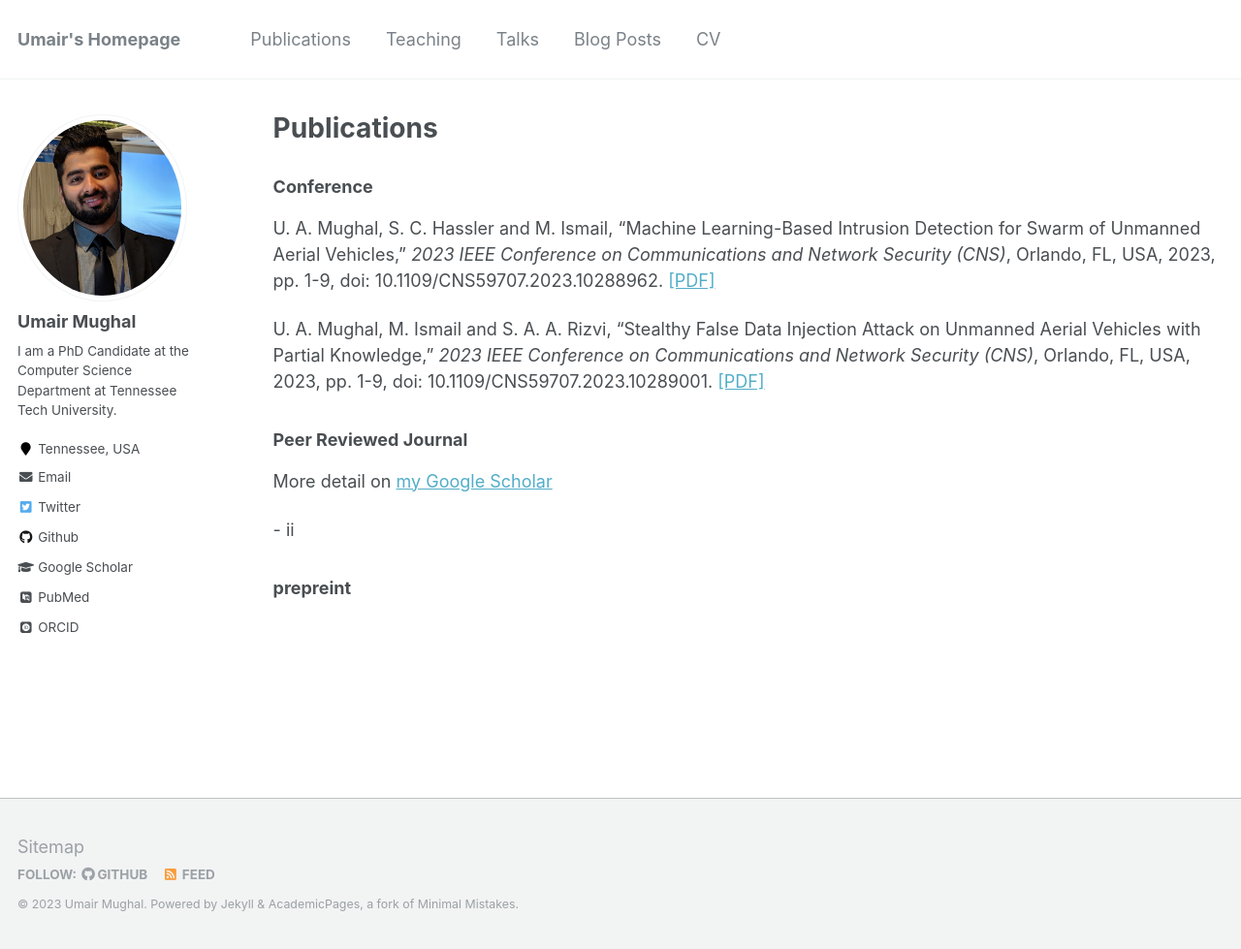
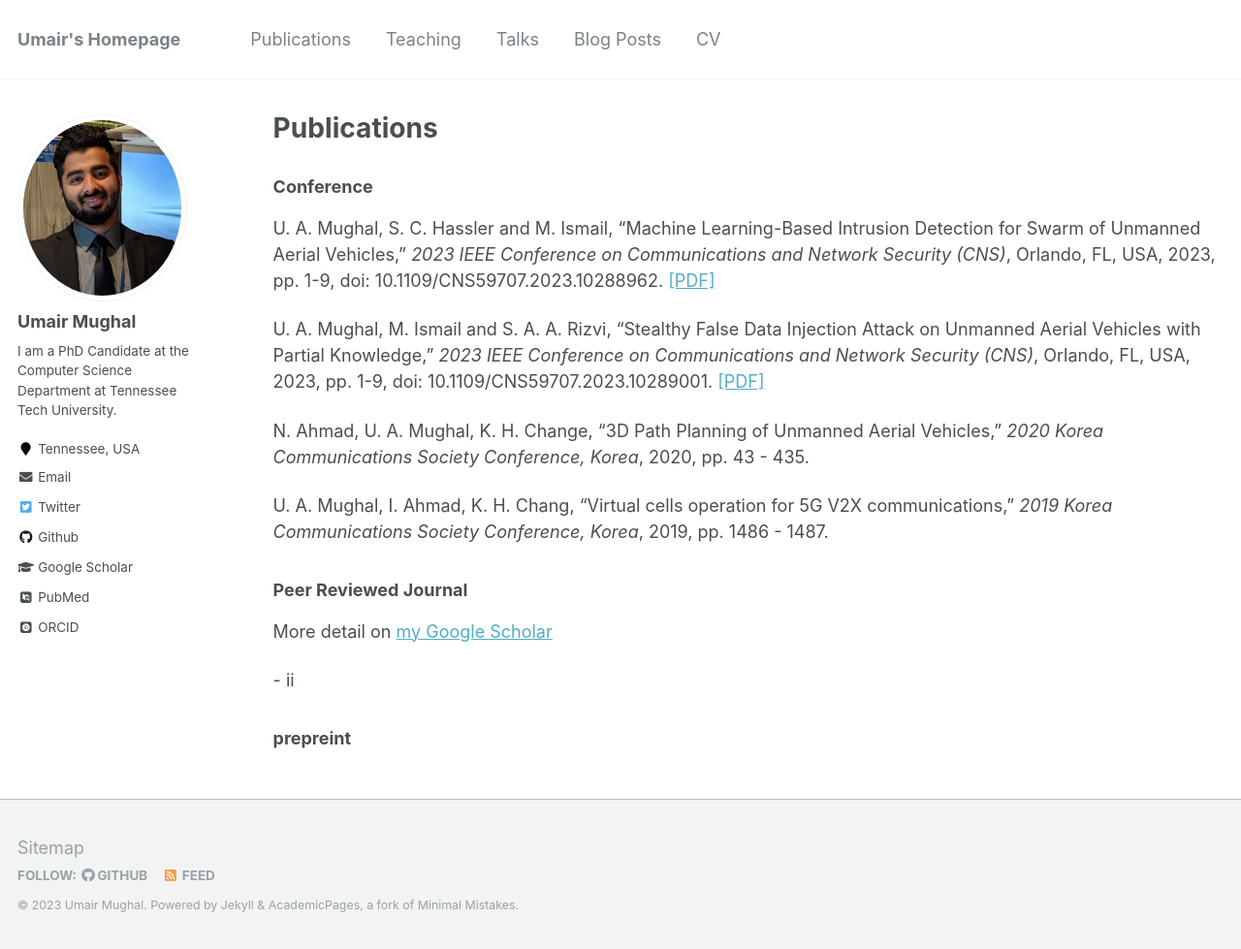
Before and after one commit to uamughal/UmairAMughal, a Jekyll site: the page built from _pages/publications.md, in a window 1280 px wide and 979 px high. Shown: the whole window at 97% size. Built offline with Jekyll 4.4.1, drawn with Linux system fonts in a browser that asks for light colours; some web fonts are replaced.

Commit message:
added ref.

```diff
--- a/_pages/publications.md
+++ b/_pages/publications.md
@@ -13,6 +13,11 @@ U. A. Mughal, S. C. Hassler and M. Ismail, "Machine Learning-Based Intrusion Det
 
 U. A. Mughal, M. Ismail and S. A. A. Rizvi, "Stealthy False Data Injection Attack on Unmanned Aerial Vehicles with Partial Knowledge," *2023 IEEE Conference on Communications and Network Security (CNS)*, Orlando, FL, USA, 2023, pp. 1-9, doi: 10.1109/CNS59707.2023.10289001. [[PDF]](/files/FDI.pdf)
 
+N. Ahmad, U. A. Mughal, K. H. Change, "3D Path Planning of Unmanned Aerial Vehicles," *2020 Korea Communications Society Conference, Korea*, 2020, pp. 43 - 435.
+
+
+U. A. Mughal, I. Ahmad, K. H. Chang, "Virtual cells operation for 5G V2X communications," *2019 Korea Communications Society Conference, Korea*, 2019, pp. 1486 - 1487.
+
 
 ### Peer Reviewed Journal
 
```
